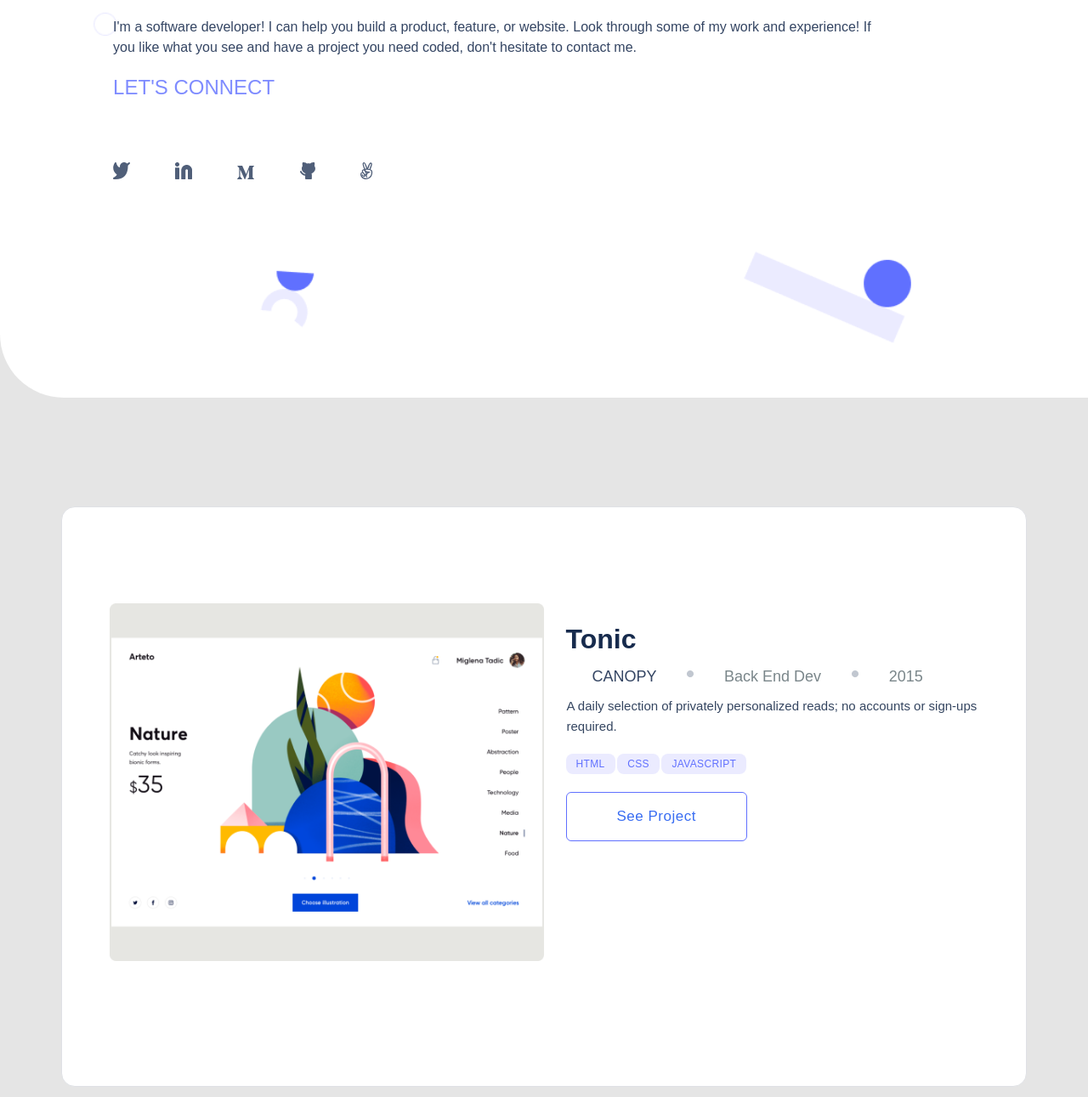
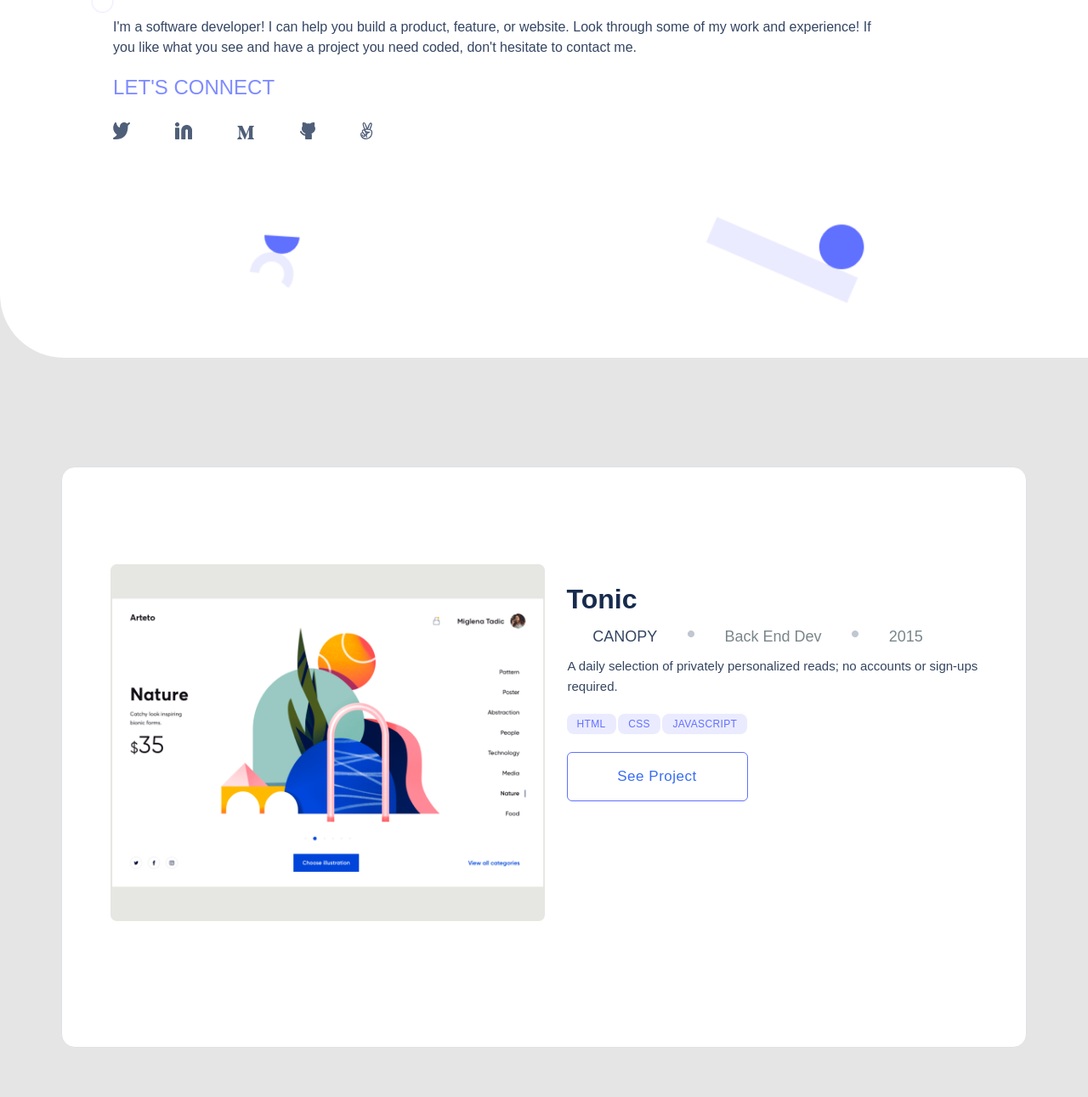
Before and after one commit to rmiyoyo/Personal-Portfolio-Website, a website: page index.html in a window 1280 px wide. Shown: the part 509-1800 px from the top of the page at 85% size. Drawn offline with Linux system fonts and the light colour scheme.

Commit message:
Fix alignment errors on css

```diff
--- a/style.css
+++ b/style.css
@@ -79,7 +79,7 @@ body {
 
 #link-media {
   padding-left: 6%;
-  margin-top: 50px;
+  margin-top: 3px;
   display: flex;
   align-items: center;
 }
@@ -541,6 +541,7 @@ body {
   }
 
   .desktop-image-div {
+    padding: 0.5px;
     display: flex;
     margin-right: 2.5%;
     width: 50%;
```
